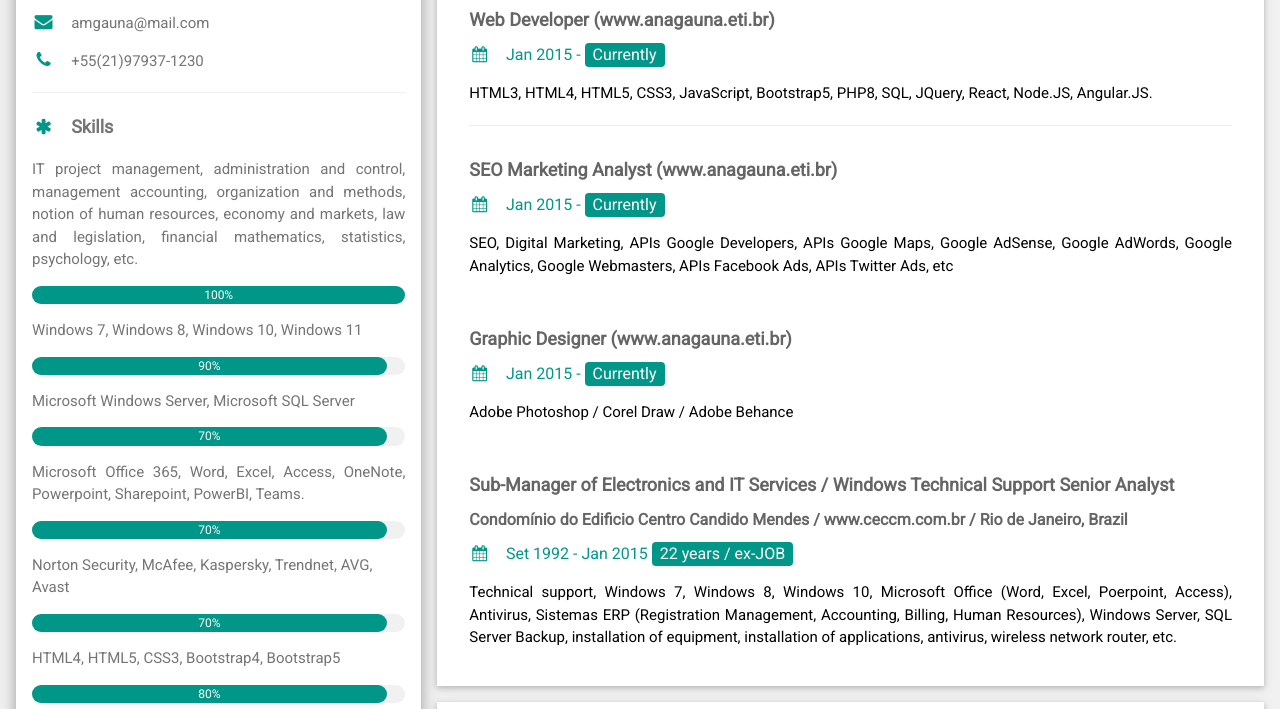
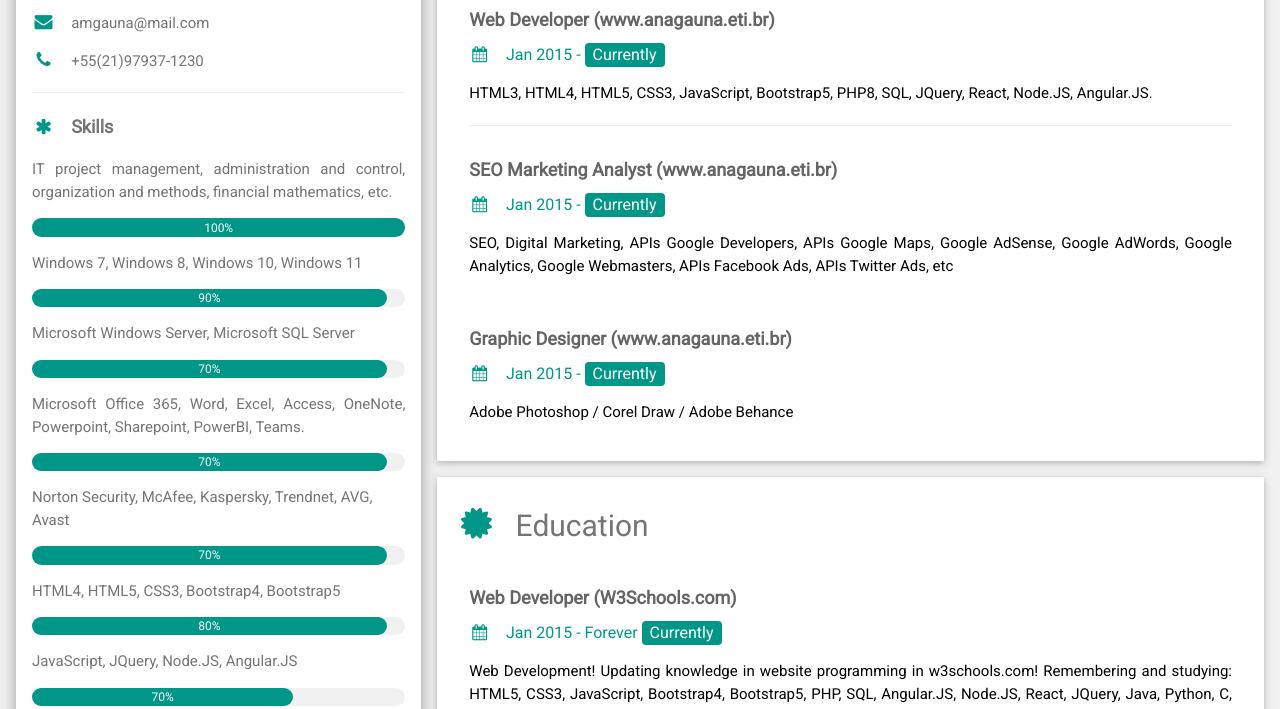
Before and after one commit to amgauna/W3-CSS-WEBSITE, a plain HTML site: page index.html in a window 1280 px wide. Shown: the part 117-826 px from the top of the page. Drawn offline with nearby package versions, Linux system fonts and the light colour scheme.

Commit message:
Update index.html

```diff
--- a/index.html
+++ b/index.html
@@ -35,9 +35,7 @@ html,body,h1,h2,h3,h4,h5,h6 {font-family: "Roboto", sans-serif}
           <hr>
 
           <p class="w3-large"><b><i class="fa fa-asterisk fa-fw w3-margin-right w3-text-teal"></i>Skills</b></p>
-          <p align="justify">IT project management, administration and control, management accounting,
-          organization and methods, notion of human resources, economy and markets,
-          law and legislation, financial mathematics, statistics, psychology, etc. </p>
+          <p align="justify">IT project management, administration and control, organization and methods, financial mathematics, etc. </p>
           <div class="w3-light-grey w3-round-xlarge w3-small">
             <div class="w3-container w3-center w3-round-xlarge w3-teal" style="width:100%">100%</div>
           </div>
@@ -123,14 +121,6 @@ html,body,h1,h2,h3,h4,h5,h6 {font-family: "Roboto", sans-serif}
           <h6 class="w3-text-teal"><i class="fa fa-calendar fa-fw w3-margin-right"></i>Jan 2015 - <span class="w3-tag w3-teal w3-round">Currently</span></h6>
           <p> Adobe Photoshop / Corel Draw / Adobe Behance </p><br>
         </div>
-        <div class="w3-container">
-          <h5 class="w3-opacity"><b>Sub-Manager of Electronics and IT Services / Windows Technical Support Senior Analyst </b></h5>
-          <h6 class="w3-opacity"><b>Condomínio do Edificio Centro Candido Mendes / www.ceccm.com.br / Rio de Janeiro, Brazil </b></h5>
-          <h6 class="w3-text-teal"><i class="fa fa-calendar fa-fw w3-margin-right"></i>Set 1992 - Jan 2015 <span class="w3-tag w3-teal w3-round">22 years / ex-JOB</span></h6>
-          <p align="justify"> Technical support, Windows 7, Windows 8, Windows 10, Microsoft Office (Word, Excel, Poerpoint, Access), Antivirus, Sistemas ERP
-            (Registration Management, Accounting, Billing, Human Resources), Windows Server, SQL Server Backup, installation of equipment,
-            installation of applications, antivirus, wireless network router, etc. </p><br>
-        </div>
       </div>
 
       <div class="w3-container w3-card w3-white">
@@ -166,11 +156,6 @@ html,body,h1,h2,h3,h4,h5,h6 {font-family: "Roboto", sans-serif}
           <p>Technologist Degree in Computer Programming</p>
         <hr>
         </div>
-        <div class="w3-container">
-          <h5 class="w3-opacity"><b>Colégio Estadual André Maurois (Rio de Janeiro, Brazil)</b></h5>
-          <h6 class="w3-text-teal"><i class="fa fa-calendar fa-fw w3-margin-right"></i>1981 - 1983</h6>
-          <p>Second Degree in Management Techniques</p><br>
-        </div>
     </div> <!-- container / margin-botton -->
 
     <hr style="width:100px" class="w3-opacity">
```
